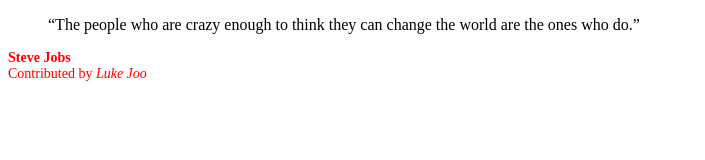
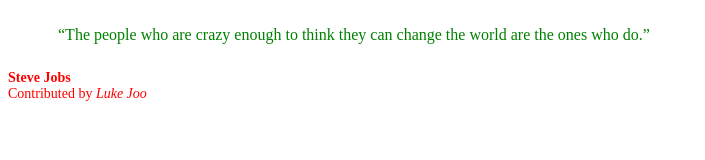
Before and after one commit to ljoo0310/ljoo0310.github.io, a plain HTML site: page quote.html in a window 1280 px wide. Shown: the whole page, without its empty margins (0-705 px from the left). Drawn offline with Linux system fonts and the light colour scheme.

Commit message:
style update

```diff
--- a/quote.html
+++ b/quote.html
@@ -1,6 +1,12 @@
 <!DOCTYPE html>
 <html lang="en">
 <head>
+  <style>
+  blockquote {
+    color:green;
+    padding:10px;
+  }
+  </style>
   <meta charset="utf-8">
   <title>Quote</title>
   <meta name="description" content="Week 3 - In Class - Gather a Quote">
```
